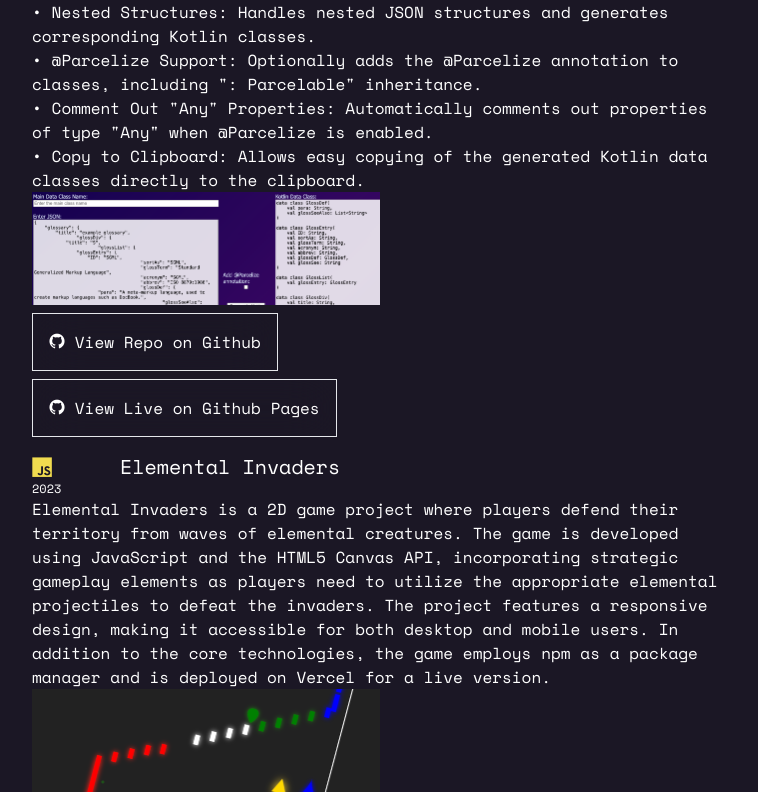
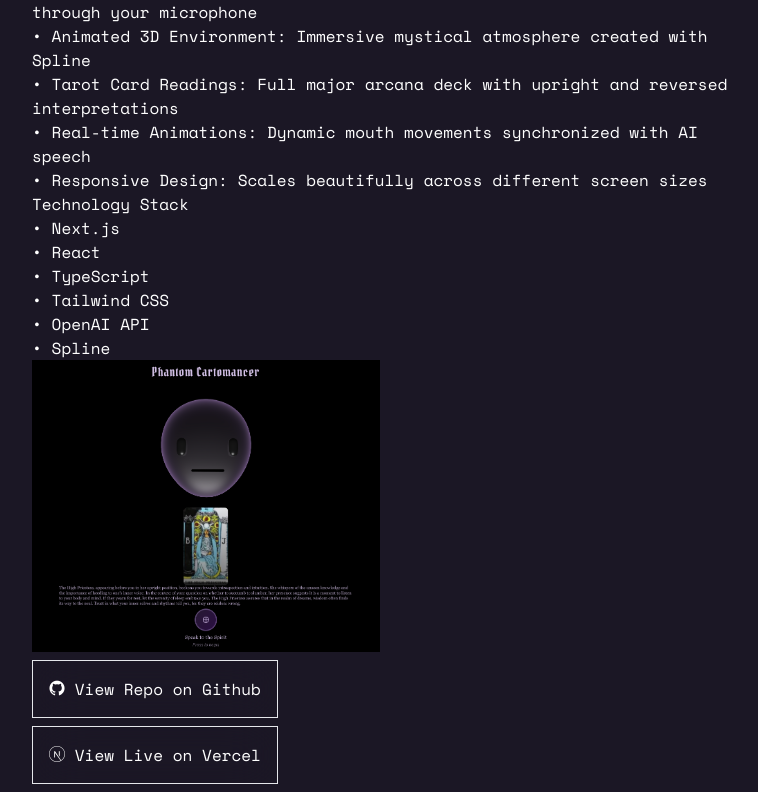
Before and after one commit to tjokinen/tjokinen.github.io, a Next.js app: page / in a window 1280 px wide. Shown: the part 4928-5720 px from the top of the page, without its empty margins (256-1014 px from the left). Built offline with nearby package versions, Linux system fonts and the light colour scheme.

Commit message:
add project

```diff
--- a/src/components/projects.js
+++ b/src/components/projects.js
@@ -8,6 +8,11 @@ export default function Projects() {
                 <a id="projects" className="relative -top-[120px]"></a>
                 <h2 className="font-bold text-4xl">Projects</h2>
             </div>
+            <Card organization={""} iconClassName={"text-xl devicon-javascript-plain colored"} title={"Phantom Cartomancer"} date={"2024"} description={"A mystical web application that brings the art of tarot reading into the digital age, featuring a Victorian-era spirit guide powered by AI.\nFeatures\n• Voice Interaction: Speak directly with the Phantom Cartomancer through your microphone\n• Animated 3D Environment: Immersive mystical atmosphere created with Spline\n• Tarot Card Readings: Full major arcana deck with upright and reversed interpretations\n• Real-time Animations: Dynamic mouth movements synchronized with AI speech\n• Responsive Design: Scales beautifully across different screen sizes\nTechnology Stack\n• Next.js\n• React\n• TypeScript\n• Tailwind CSS\n• OpenAI API\n• Spline"}>
+                <Image src="/phantom_cartomancer.png" width="348" height="114" className="col-span-8" alt={"project screenshot"} />
+                <a href="https://github.com/tjokinen/phantom-cartomancer" target="_blank" className="col-span-8 mt-2"><button className="relative z-0 text-base bg-clip-padding backdrop-filter backdrop-blur-xl bg-opacity-60 border border-gray-200 p-4"><i className="devicon-github-original"></i> View Repo on Github</button></a>
+                <a href="https://phantom-cartomancer.vercel.app/" target="_blank" className="col-span-8 mt-2"><button className="text-base bg-clip-padding backdrop-filter backdrop-blur-xl bg-opacity-60 border border-gray-200 p-4"><i className="devicon-nextjs-line"></i> View Live on Vercel</button></a>
+            </Card>
             <Card organization={""} iconClassName={"text-xl devicon-javascript-plain colored"} title={"JSON to Kotlin Data Class Converter"} date={"2024"} description={"JSON to Kotlin data class converter. Static HTML/CSS/JS page hosted on Github Pages.\n• JSON to Kotlin Conversion: Converts JSON responses directly into Kotlin data classes.\n• Nested Structures: Handles nested JSON structures and generates corresponding Kotlin classes.\n• @Parcelize Support: Optionally adds the @Parcelize annotation to classes, including \": Parcelable\" inheritance.\n• Comment Out \"Any\" Properties: Automatically comments out properties of type \"Any\" when @Parcelize is enabled.\n• Copy to Clipboard: Allows easy copying of the generated Kotlin data classes directly to the clipboard."}>
                 <Image src="/jsontokotlin.png" width="348" height="114" className="col-span-8" alt={"project screenshot"} />
                 <a href="https://github.com/tjokinen/json-to-kotlin/" target="_blank" className="col-span-8 mt-2"><button className="relative z-0 text-base bg-clip-padding backdrop-filter backdrop-blur-xl bg-opacity-60 border border-gray-200 p-4"><i className="devicon-github-original"></i> View Repo on Github</button></a>
```
Also changed, not shown: public/phantom_cartomancer.png (added).
